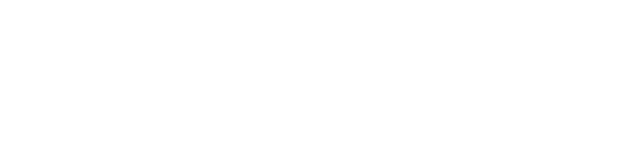
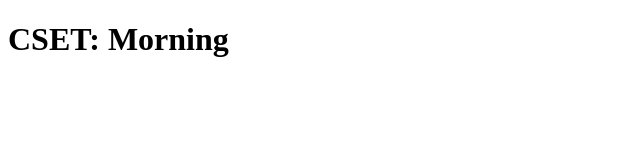
Before and after one commit to Airook-Sanjin/Examplename, a plain HTML site: page index.html in a window 1280 px wide. Shown: the whole page, without its empty margins (0-640 px from the left). Drawn offline with Linux system fonts and the light colour scheme.

Commit message:
ChangeHeadline

```diff
--- a/index.html
+++ b/index.html
@@ -6,6 +6,6 @@
     <title>Document</title>
 </head>
 <body>
-
+    <h1>CSET: Morning</h1>
 </body>
 </html>
```
